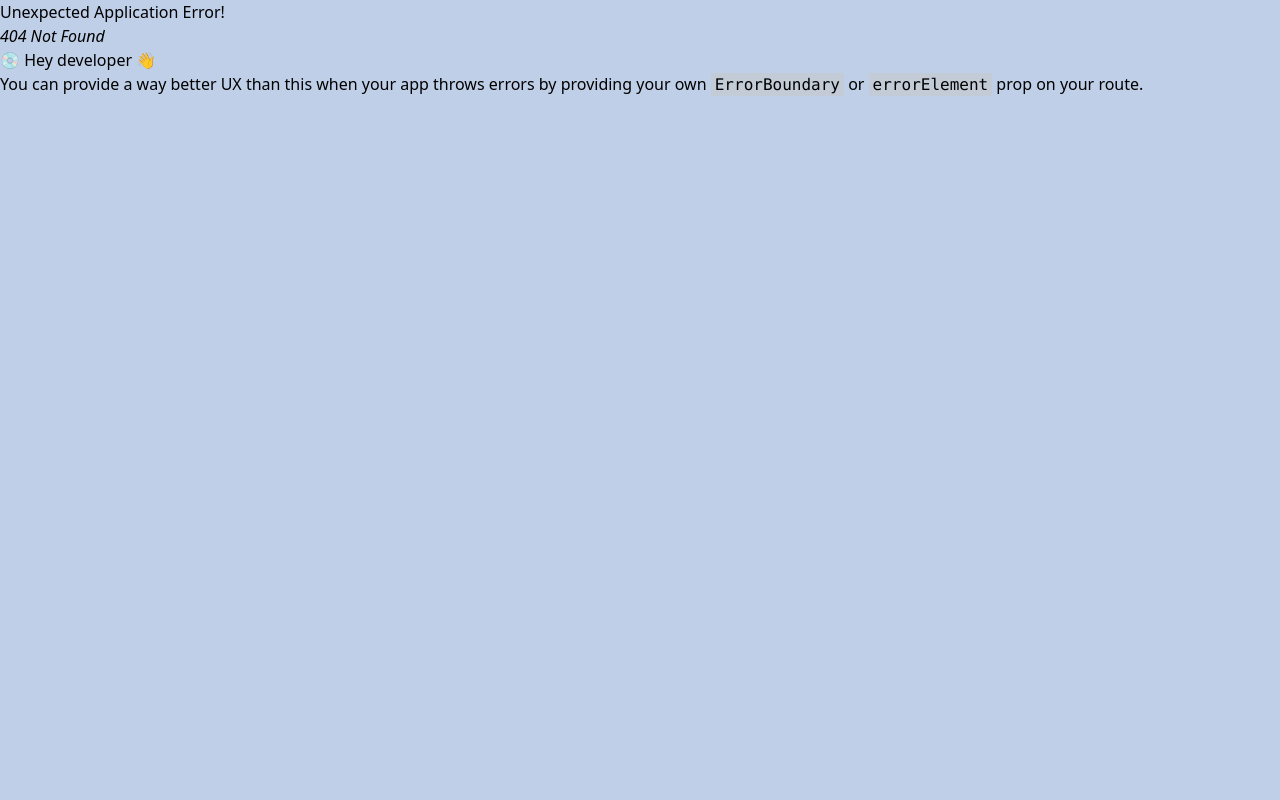
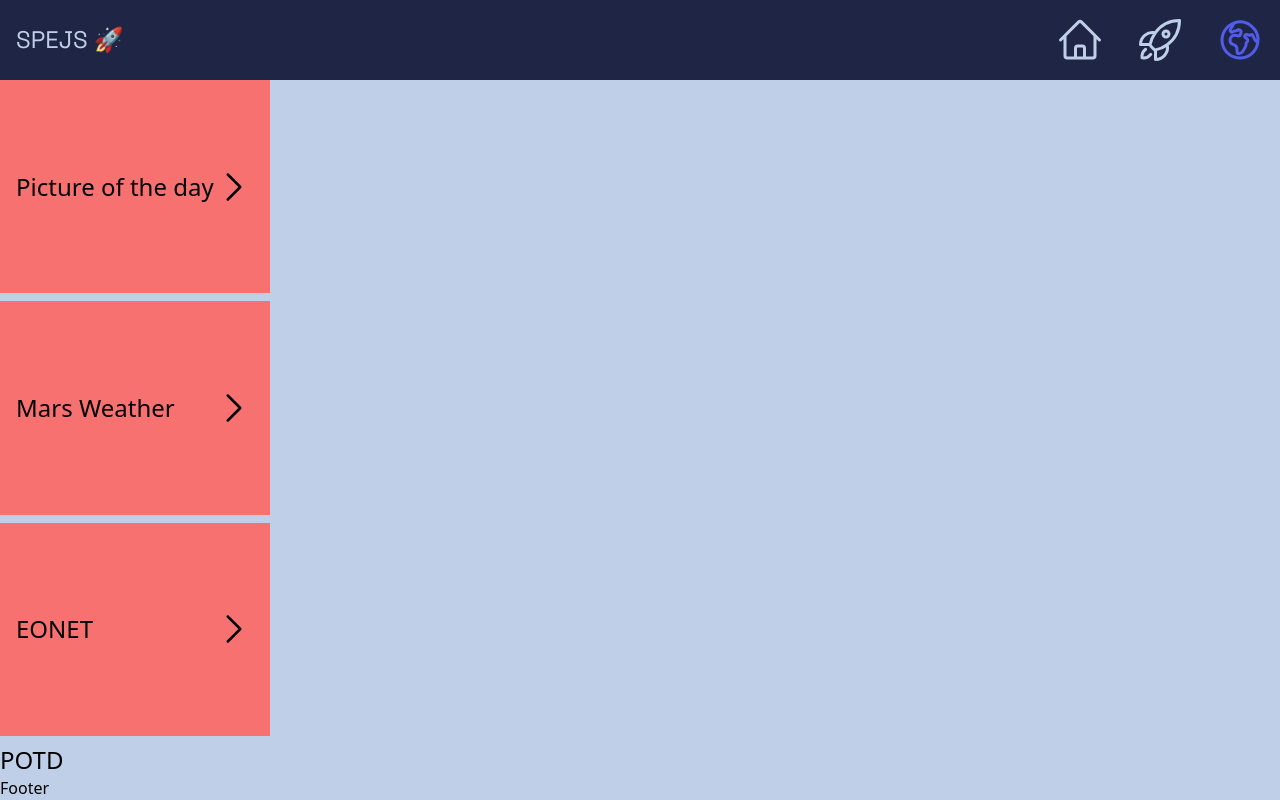
Before and after one commit to Flowball/spaceHub_react, a React (Vite) app: page /nasa/pictureoftheday in a window 1280 px wide. Before the commit this address had no page. Built offline with nearby package versions, Linux system fonts and the light colour scheme.

Commit message:
Progress on sub-sites on nasa site

```diff
--- /dev/null
+++ b/src/components/EONET.tsx
@@ -0,0 +1,5 @@
+function EONET() {
+  return <div>EONET</div>;
+}
+
+export default EONET;
--- /dev/null
+++ b/src/components/MarsWeather.tsx
@@ -0,0 +1,5 @@
+function MarsWeather() {
+  return <div>MarsWeather</div>;
+}
+
+export default MarsWeather;
--- a/src/components/Nasa.tsx
+++ b/src/components/Nasa.tsx
@@ -1,20 +1,28 @@
 import { ChevronRightIcon } from "@heroicons/react/24/outline";
+import { Link, Outlet } from "react-router-dom";
 
 function Nasa() {
   return (
-    <div className="mx-6 flex flex-col gap-4 text-2xl border-r-2 justify-around h-full">
-      <div className="flex justify-between items-center">
+    <div className=" flex flex-col text-2xl  justify-around h-full space-y-2 ">
+      <Link to={"/nasa/pictureoftheday"} className="h-full">
+        <div className="flex justify-between items-center h-full bg-red-400 p-4 cursor-pointer">
           <p>Picture of the day</p>
           <ChevronRightIcon className="w-10 h-10" />
         </div>
-      <div className="flex justify-between items-center">
+      </Link>
+      <Link to={"/nasa/marsweather"} className="h-full">
+        <div className="flex justify-between items-center h-full bg-red-400 p-4 cursor-pointer">
           <p>Mars Weather</p>
           <ChevronRightIcon className="w-10 h-10" />
         </div>
-      <div className="flex justify-between items-center">
+      </Link>
+      <Link to={"/nasa/eonet"} className="h-full">
+        <div className="flex justify-between items-center h-full bg-red-400 p-4 cursor-pointer">
           <p>EONET</p>
           <ChevronRightIcon className="w-10 h-10" />
         </div>
+      </Link>
+      <Outlet />
     </div>
   );
 }
--- a/src/components/NavBar.tsx
+++ b/src/components/NavBar.tsx
@@ -30,7 +30,10 @@ function Aside() {
       <Link to={"/nasa"}>
         <GlobeEuropeAfricaIcon
           className={
-            (location.pathname == "/nasa"
+            (location.pathname == "/nasa" ||
+            location.pathname == "/nasa/pictureoftheday" ||
+            location.pathname == "/nasa/marsweather" ||
+            location.pathname == "/nasa/eonet"
               ? "text-[#525CEB]"
               : "text-[#BFCFE7]") + " size-20 p-4"
           }
--- /dev/null
+++ b/src/components/POTD.tsx
@@ -0,0 +1,5 @@
+function POTD() {
+  return <div>POTD</div>;
+}
+
+export default POTD;
--- a/src/components/Spacex.tsx
+++ b/src/components/Spacex.tsx
@@ -20,10 +20,10 @@ function Spacex() {
   if (query.isError) return <h1>Something went wrong....</h1>;
 
   const iconStyles = "size-12";
+
   return (
     <>
       <main className=" container p-4 grid grid-cols-2 flex-col  gap-4 w-full mx-auto">
-        {/* <h1 className="">SPACE X LAUNCHES</h1> */}
         {query.data?.map((data) => (
           <>
             <div
--- a/src/main.tsx
+++ b/src/main.tsx
@@ -8,7 +8,10 @@ import {
   createRoutesFromElements,
 } from "react-router-dom";
 import App from "./App.tsx";
+import EONET from "./components/EONET.tsx";
+import MarsWeather from "./components/MarsWeather.tsx";
 import Nasa from "./components/Nasa.tsx";
+import POTD from "./components/POTD.tsx";
 import Spacex from "./components/Spacex.tsx";
 import "./index.css";
 
@@ -18,7 +21,11 @@ const router = createBrowserRouter(
   createRoutesFromElements(
     <Route path="/" Component={App}>
       <Route path="spacex" Component={Spacex}></Route>
-      <Route path="nasa" Component={Nasa}></Route>
+      <Route path="nasa" Component={Nasa}>
+        <Route path="pictureoftheday" Component={POTD} />
+        <Route path="marsweather" Component={MarsWeather} />
+        <Route path="eonet" Component={EONET} />
+      </Route>
     </Route>
   )
 );
```
Lines whose indentation alone changed are shown as unchanged.
